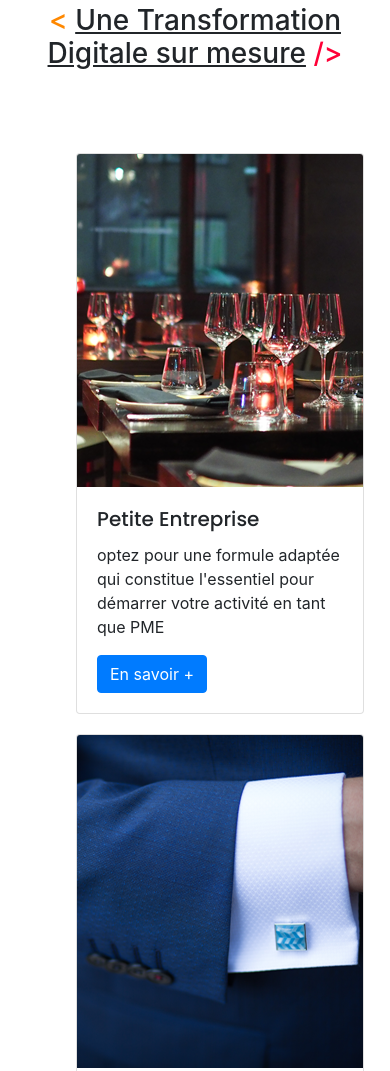
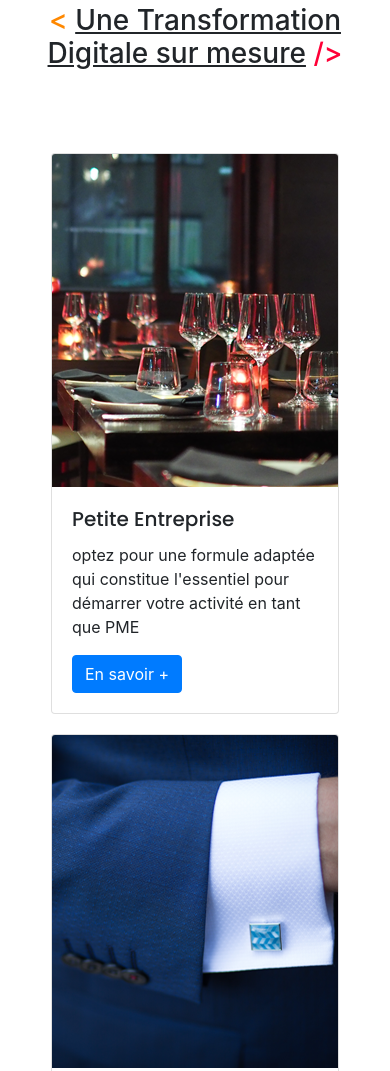
Before and after one commit to issantech/digital, a plain HTML site: page index.html in a window 390 px wide. Shown: the part 4863-5934 px from the top of the page. Drawn offline with nearby package versions, Linux system fonts and the light colour scheme.

Commit message:
Update style.css

```diff
--- a/source/style.css
+++ b/source/style.css
@@ -231,7 +231,7 @@ footer{
     }
 
     .formula-1{
-        padding-left: 45px ;
+        padding-left: 20px ;
         padding-bottom: 20px;
     }
 
```
